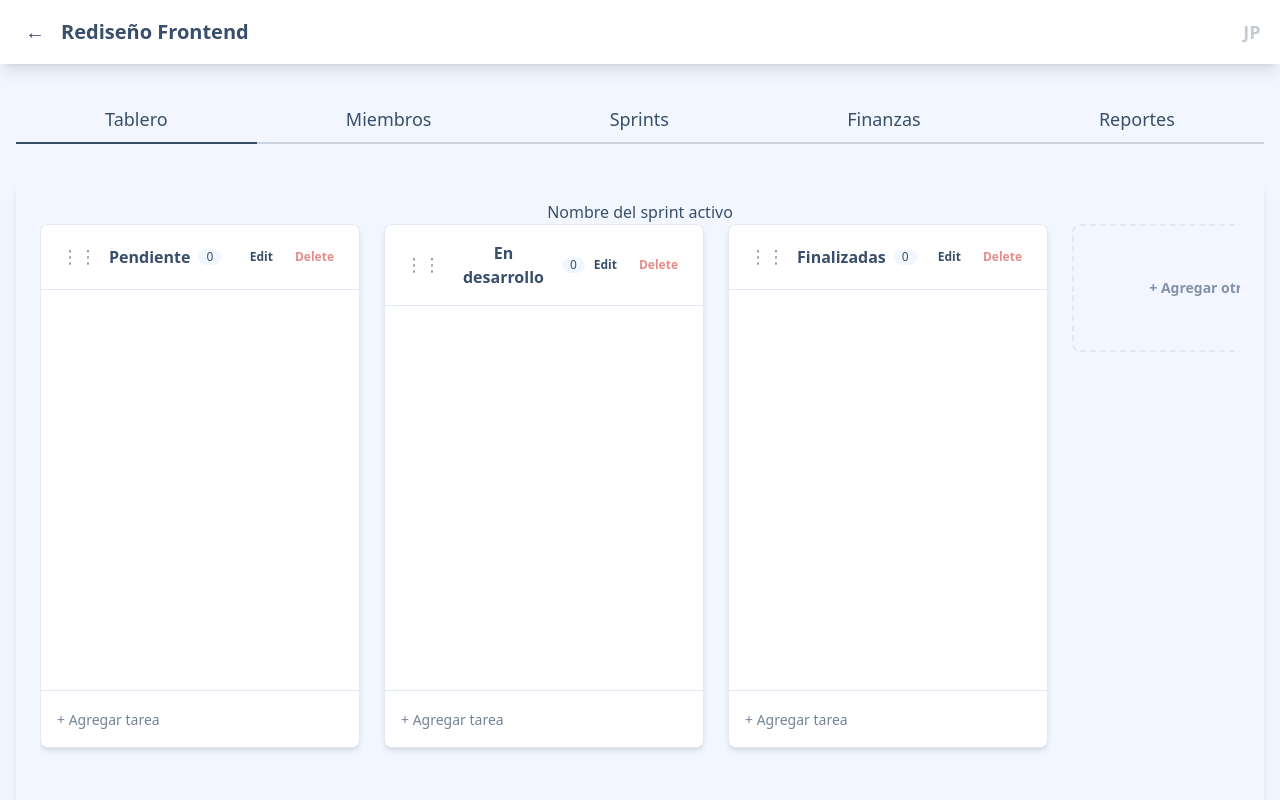
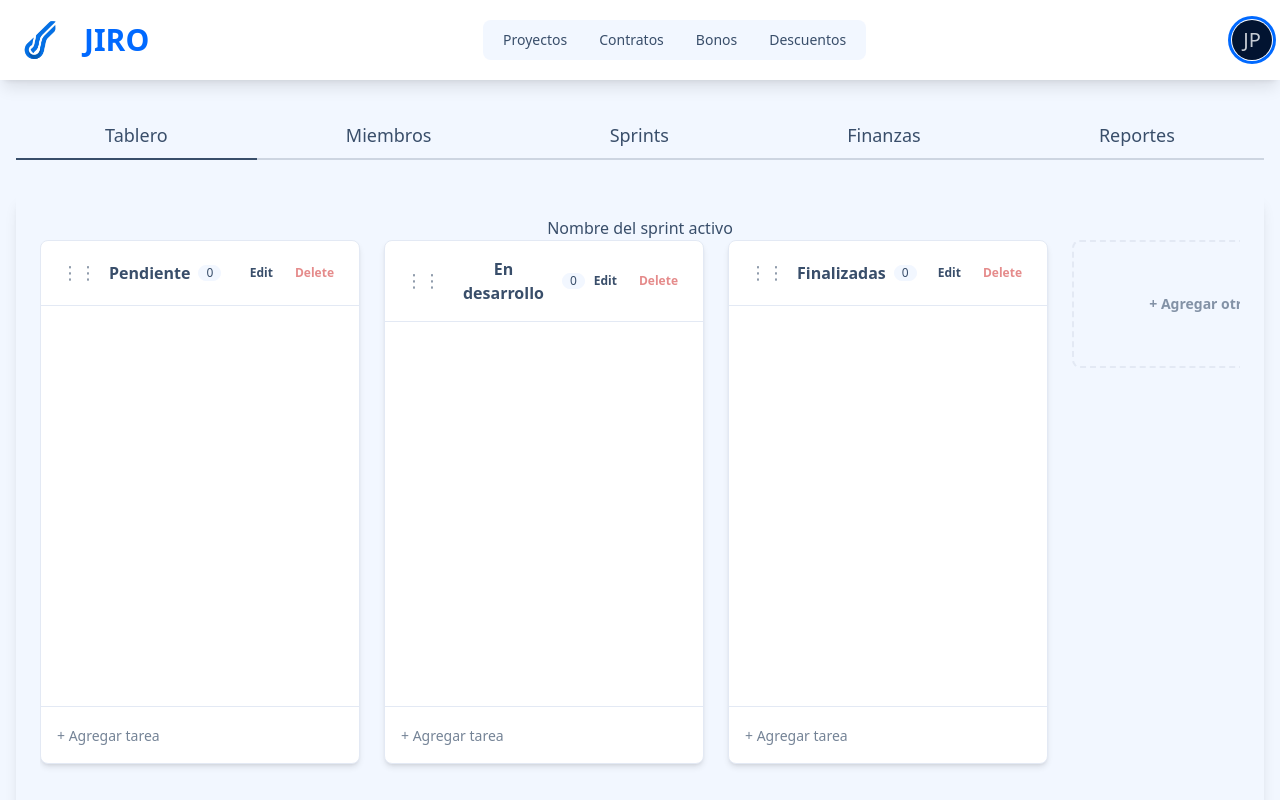
Before and after one commit to ALODEV-GT/jiro, an Angular app: page /project/1 in a window 1280 px wide. Shown: the top 800 px of the page. Built offline with nearby package versions, Linux system fonts and the light colour scheme.

Commit message:
fix(topbar): Add topbar in project

```diff
--- a/src/app/modules/project/pages/project/project.component.html
+++ b/src/app/modules/project/pages/project/project.component.html
@@ -1,56 +1,7 @@
+<app-topbar></app-topbar>
 <div class="min-h-screen bg-base-200">
 
-    <!-- Top Navbar con Avatar + Menú -->
-    <div class="navbar bg-base-100 shadow-lg sticky top-0 z-50">
-        <div class="flex-1">
-            <button class="btn btn-ghost text-xl" (click)="goBack()">
-                ← <span class="ml-2 font-semibold">{{ project.name || 'Proyecto' }}</span>
-            </button>
-        </div>
-
-        <div class="flex-none">
-            <!-- Avatar con menú desplegable -->
-            <div class="dropdown dropdown-end">
-                <div tabindex="0" role="button" class="avatar placeholder">
-                    <div class="bg-neutral-focus text-neutral-content rounded-full w-10">
-                        <span class="text-lg font-bold">{{ currentUserInitials }}</span>
-                    </div>
-                </div>
-                <ul tabindex="0" class="dropdown-content menu p-4 shadow bg-base-100 rounded-box w-56 mt-3 z-50 gap-2">
-                    <li class="menu-title">
-                        <span>Hola, {{ currentUserName }}</span>
-                    </li>
-                    <li><a class="flex items-center gap-3">
-                            <svg class="w-5 h-5" fill="none" stroke="currentColor" viewBox="0 0 24 24">
-                                <path stroke-linecap="round" stroke-linejoin="round" stroke-width="2"
-                                    d="M16 7a4 4 0 11-8 0 4 4 0 018 0zM12 14a7 7 0 00-7 7h14a7 7 0 00-7-7z" />
-                            </svg>
-                            Mi Perfil
-                        </a></li>
-                    <li><a class="flex items-center gap-3">
-                            <svg class="w-5 h-5" fill="none" stroke="currentColor" viewBox="0 0 24 24">
-                                <path stroke-linecap="round" stroke-linejoin="round" stroke-width="2"
-                                    d="M10.325 4.317c.426-1.756 2.924-1.756 3.35 0a1.724 1.724 0 002.573 1.066c1.543-.94 3.31.826 2.37 2.37a1.724 1.724 0 001.065 2.572c1.756.426 1.756 2.924 0 3.35a1.724 1.724 0 00-1.066 2.573c.94 1.543-.826 3.31-2.37 2.37a1.724 1.724 0 00-2.572 1.065c-.426 1.756-2.924 1.756-3.35 0a1.724 1.724 0 00-2.573-1.066c-1.543.94-3.31-.826-2.37-2.37a1.724 1.724 0 00-1.065-2.572c-1.756-.426-1.756-2.924 0-3.35a1.724 1.724 0 001.066-2.573c-.94-1.543.826-3.31 2.37-2.37.996.608 2.296.07 2.572-1.065z" />
-                                <path stroke-linecap="round" stroke-linejoin="round" stroke-width="2"
-                                    d="M15 12a3 3 0 11-6 0 3 3 0 016 0z" />
-                            </svg>
-                            Configuración
-                        </a></li>
-                    <li class="border-t border-base-300 pt-2 mt-2">
-                        <a class="text-error flex items-center gap-3" (click)="logout()">
-                            <svg class="w-5 h-5" fill="none" stroke="currentColor" viewBox="0 0 24 24">
-                                <path stroke-linecap="round" stroke-linejoin="round" stroke-width="2"
-                                    d="M17 16l4-4m0 0l-4-4m4 4H7m6 4v1a3 3 0 01-3 3H6a3 3 0 01-3-3V7a3 3 0 013-3h4a3 3 0 013 3v1" />
-                            </svg>
-                            Cerrar Sesión
-                        </a>
-                    </li>
-                </ul>
-            </div>
-        </div>
-    </div>
-
-    <!-- Tabs del Proyecto -->
+    <!-- Project tabs -->
     <div class="container mx-auto px-4 py-8">
         <div class="tabs tabs-bordered tabs-lg mb-8">
             <a class="tab" [class.tab-active]="activeTab === 'board'" (click)="activeTab = 'board'">
@@ -70,7 +21,7 @@
             </a>
         </div>
 
-        <!-- Contenido de cada pestaña (por ahora vacío) -->
+        <!-- Tabs content -->
         <div class="bg-base-100 rounded-xl shadow-lg min-h-[60vh]">
 
             @if (activeTab === 'board') {
--- a/src/app/modules/project/pages/project/project.component.ts
+++ b/src/app/modules/project/pages/project/project.component.ts
@@ -2,6 +2,7 @@ import { Component } from '@angular/core';
 import { Router } from '@angular/router';
 import { BoardComponent } from '../../components/board/board.component';
 import { SprintsComponent } from '../../components/sprints/sprints.component';
+import { TopbarComponent } from '../../../home/components/topbar/topbar.component';
 
 interface Project {
   name: string;
@@ -12,7 +13,7 @@ interface Project {
 @Component({
   selector: 'app-project',
   standalone: true,
-  imports: [BoardComponent, SprintsComponent],
+  imports: [BoardComponent, SprintsComponent, TopbarComponent],
   templateUrl: './project.component.html',
   styleUrl: './project.component.scss'
 })
@@ -26,7 +27,7 @@ export class ProjectComponent {
   currentUserName = 'Juan Pérez';
   currentUserInitials = 'JP';
 
-  activeTab: 'board' | 'members' | 'sprints' | 'finances' | 'reports' = 'board';
+  activeTab: 'board' | 'members' | 'sprints' | 'finances' | 'reports' | 'settings' = 'board';
 
   constructor(private router: Router) { }
 
```
